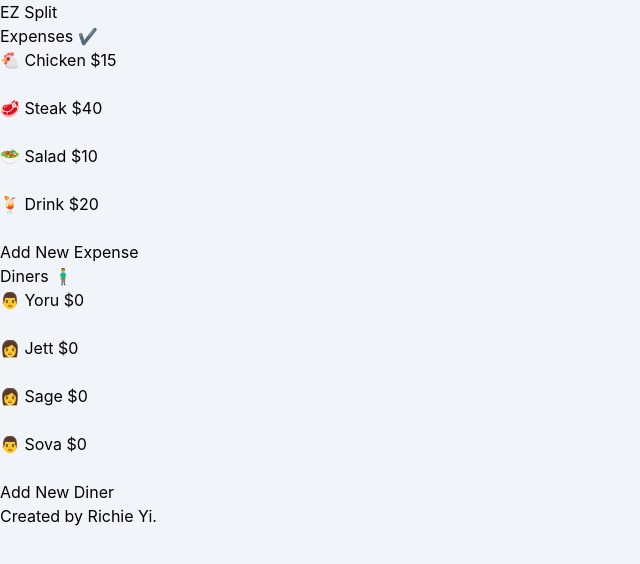
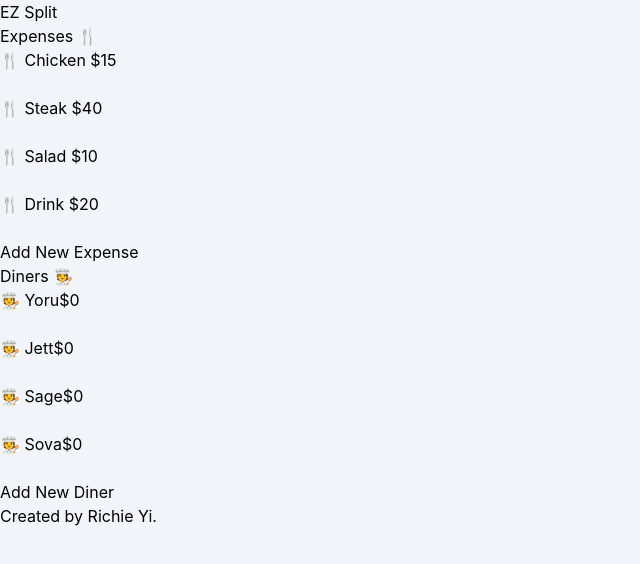
Before and after one commit to richieyi/ez-split, a Next.js app: page / in a window 1280 px wide. Shown: the top 564 px of the page, without its empty margins (0-640 px from the left). Built offline with nearby package versions, Linux system fonts and the light colour scheme.

Commit message:
Clean up emojis and fix bug where user could not save updated diner name

```diff
--- a/components/App/index.tsx
+++ b/components/App/index.tsx
@@ -172,7 +172,7 @@ function App() {
   function handleSaveUpdatedDiner(e: any) {
     e.preventDefault();
 
-    if (dinerToUpdate && diner.length > 0) {
+    if (dinerToUpdate && dinerNewName.length > 0) {
       dinerToUpdate.updateDiner(dinerNewName);
 
       const newDiners = [...diners];
@@ -268,8 +268,12 @@ function App() {
       <h1 className="text-center text-4xl font-bold my-4">
         EZ Split
       </h1>
-      <div>
-        <h1 className="text-2xl font-bold my-4">Expenses ✔️</h1>
+      {/* <div className="flex-col md:flex-row w-full gap-8"> */}
+      <div className="flex-col md:flex md:flex-row w-full gap-8">
+        <div className="flex-1">
+          <h1 className="text-2xl font-bold my-4 md:text-center text-left">
+            Expenses 🍴️
+          </h1>
           <div>
             <ExpensesList {...expensesListProps} />
           </div>
@@ -286,8 +290,10 @@ function App() {
             </div>
           )}
         </div>
-      <div>
-        <h1 className="text-2xl font-bold my-4">Diners 🧍‍♂️</h1>
+        <div className="flex-1">
+          <h1 className="text-2xl font-bold my-4 md:text-center text-left">
+            Diners 🧑‍🍳
+          </h1>
           <div>
             <DinersList {...dinersListProps} />
           </div>
@@ -304,6 +310,7 @@ function App() {
             </div>
           )}
         </div>
+      </div>
     </>
   );
 }
--- a/components/DinersList/index.tsx
+++ b/components/DinersList/index.tsx
@@ -2,6 +2,7 @@ import Diner from '../../toolkit/Diner';
 import Input from '../Input';
 import MoreButton from '../MoreButton';
 import SaveCancelButtons from '../SaveCancelButtons';
+import Emoji from '../Emoji';
 
 function DinersList(props: any) {
   const {
@@ -26,7 +27,8 @@ function DinersList(props: any) {
         key={diner.getID()}
         className={`flex justify-between items-center border rounded p-2 my-2 ${
           isUpdating ? '' : 'hover:bg-slate-300'
-        } bg-white`}
+        } bg-white hover:cursor-pointer`}
+        onClick={() => setSelectedDiner(diner)}
       >
         {isUpdating ? (
           <div className="w-full">
@@ -45,12 +47,13 @@ function DinersList(props: any) {
           </div>
         ) : (
           <div
-            className={`flex justify-between hover:cursor-pointer w-full ${
+            className={`flex justify-between w-full ${
               isSelected ? 'text-green-500' : ''
             }`}
-            onClick={() => setSelectedDiner(diner)}
           >
-            <span className="font-bold">{diner.getName()}</span>{' '}
+            <span className="font-bold">
+              <Emoji type="diner" /> {diner.getName()}
+            </span>
             <span>${diner.getTotalExpenses()}</span>
           </div>
         )}
--- /dev/null
+++ b/components/Emoji/index.tsx
@@ -0,0 +1,15 @@
+export function Emoji(props: any) {
+  const { type } = props;
+
+  if (type === 'diner') {
+    return <span>🧑‍🍳</span>;
+  }
+
+  if (type === 'expense') {
+    return <span>🍴</span>;
+  }
+
+  return null;
+}
+
+export default Emoji;
--- a/components/ExpensesList/index.tsx
+++ b/components/ExpensesList/index.tsx
@@ -28,7 +28,8 @@ function ExpensesList(props: any) {
         key={expense.getID()}
         className={`flex justify-between items-center border rounded p-2 my-2 ${
           isUpdating ? '' : 'hover:bg-slate-300'
-        } bg-white`}
+        } bg-white hover:cursor-pointer`}
+        onClick={() => handleExpenseClick(expense)}
       >
         {isUpdating ? (
           <div className="w-full">
@@ -56,12 +57,11 @@ function ExpensesList(props: any) {
           </div>
         ) : (
           <div
-            className={`flex justify-between hover:cursor-pointer w-full ${
+            className={`flex justify-between w-full ${
               isSelected ? 'text-green-500' : ''
             }`}
-            onClick={() => handleExpenseClick(expense)}
           >
-            <span className="font-bold">{expense.getName()}</span>{' '}
+            <span className="font-bold">🍴 {expense.getName()}</span>{' '}
             <span>${expense.getCost()}</span>
           </div>
         )}
--- a/components/IconButton/index.tsx
+++ b/components/IconButton/index.tsx
@@ -44,8 +44,14 @@ const IconButton = (props: Props) => {
   const Icon = iconMap[name];
   const mappedColor = colorsMap[color];
 
+  function handleClick(e: any) {
+    e.stopPropagation();
+
+    onClick(e);
+  }
+
   return (
-    <button type="button" onClick={onClick} className={className}>
+    <button type="button" onClick={handleClick} className={className}>
       <Icon className={`h-6 w-6 m-2 ${mappedColor}`} />
     </button>
   );
--- a/pages/index.tsx
+++ b/pages/index.tsx
@@ -4,7 +4,7 @@ import App from '../components/App';
 
 const Home: NextPage = () => {
   return (
-    <div className="text-sm md:text-base m-auto max-w-xl flex-col py-4 px-4">
+    <div className="text-sm md:text-base m-auto max-w-xl md:max-w-3xl flex-col py-4 px-4">
       <Head>
         <title>EZ Split</title>
         <meta
@@ -14,7 +14,7 @@ const Home: NextPage = () => {
         <link rel="icon" href="/favicon.ico" />
       </Head>
 
-      <main>
+      <main className="mb-6 md:mb-12">
         <App />
       </main>
 
--- a/utils/examples.ts
+++ b/utils/examples.ts
@@ -1,15 +1,15 @@
 import Expense from '../toolkit/Expense';
 import Diner from '../toolkit/Diner';
 
-const expense1 = new Expense('🐔 Chicken', 15);
-const expense2 = new Expense('🥩 Steak', 40);
-const expense3 = new Expense('🥗 Salad', 10);
-const expense4 = new Expense('🍹 Drink', 20);
+const expense1 = new Expense('Chicken', 15);
+const expense2 = new Expense('Steak', 40);
+const expense3 = new Expense('Salad', 10);
+const expense4 = new Expense('Drink', 20);
 
-const diner1 = new Diner('👨 Yoru');
-const diner2 = new Diner('👩 Jett');
-const diner3 = new Diner('👩 Sage');
-const diner4 = new Diner('👨 Sova');
+const diner1 = new Diner('Yoru');
+const diner2 = new Diner('Jett');
+const diner3 = new Diner('Sage');
+const diner4 = new Diner('Sova');
 export const exampleExpenses = [
   expense1,
   expense2,
```
Lines whose indentation alone changed are shown as unchanged.
